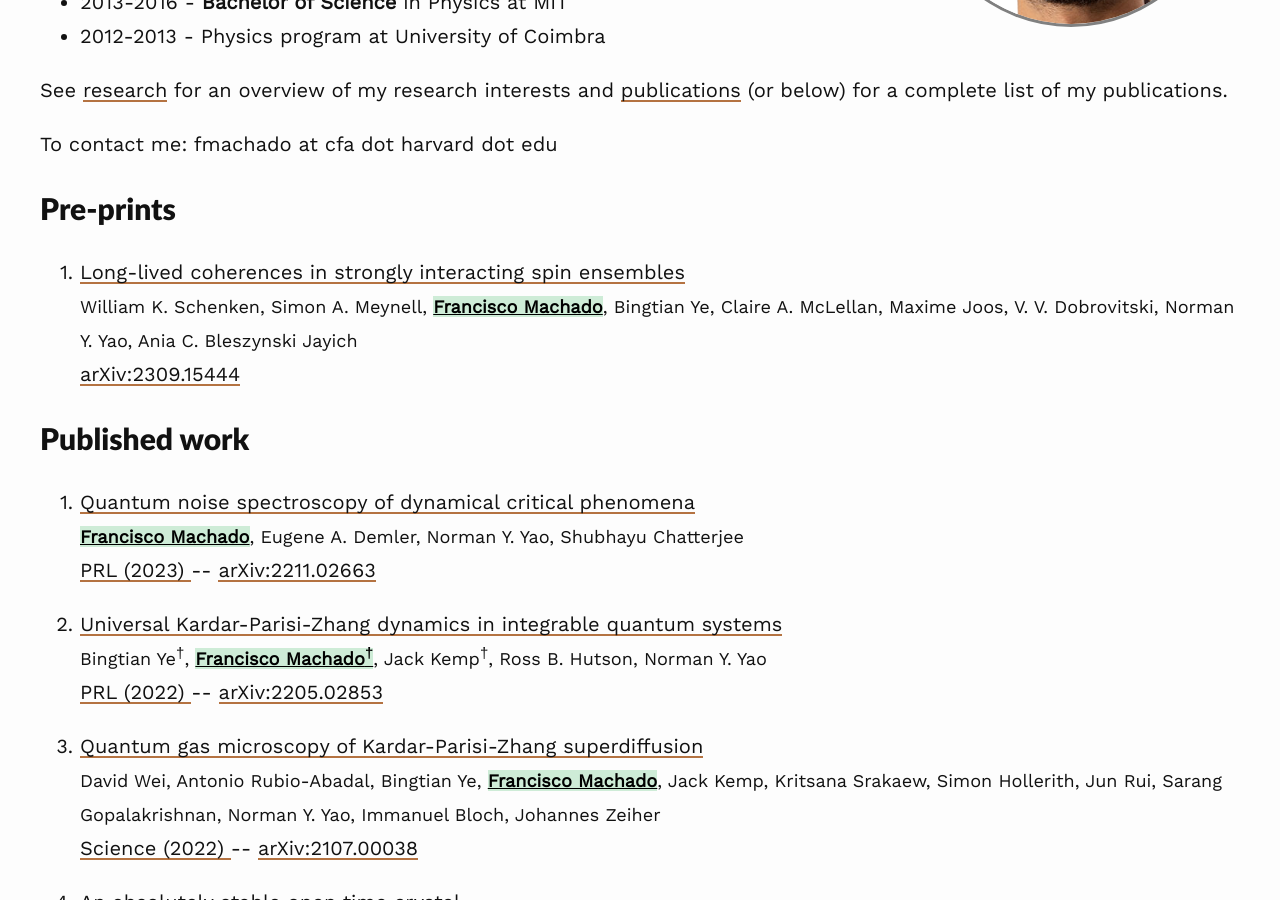
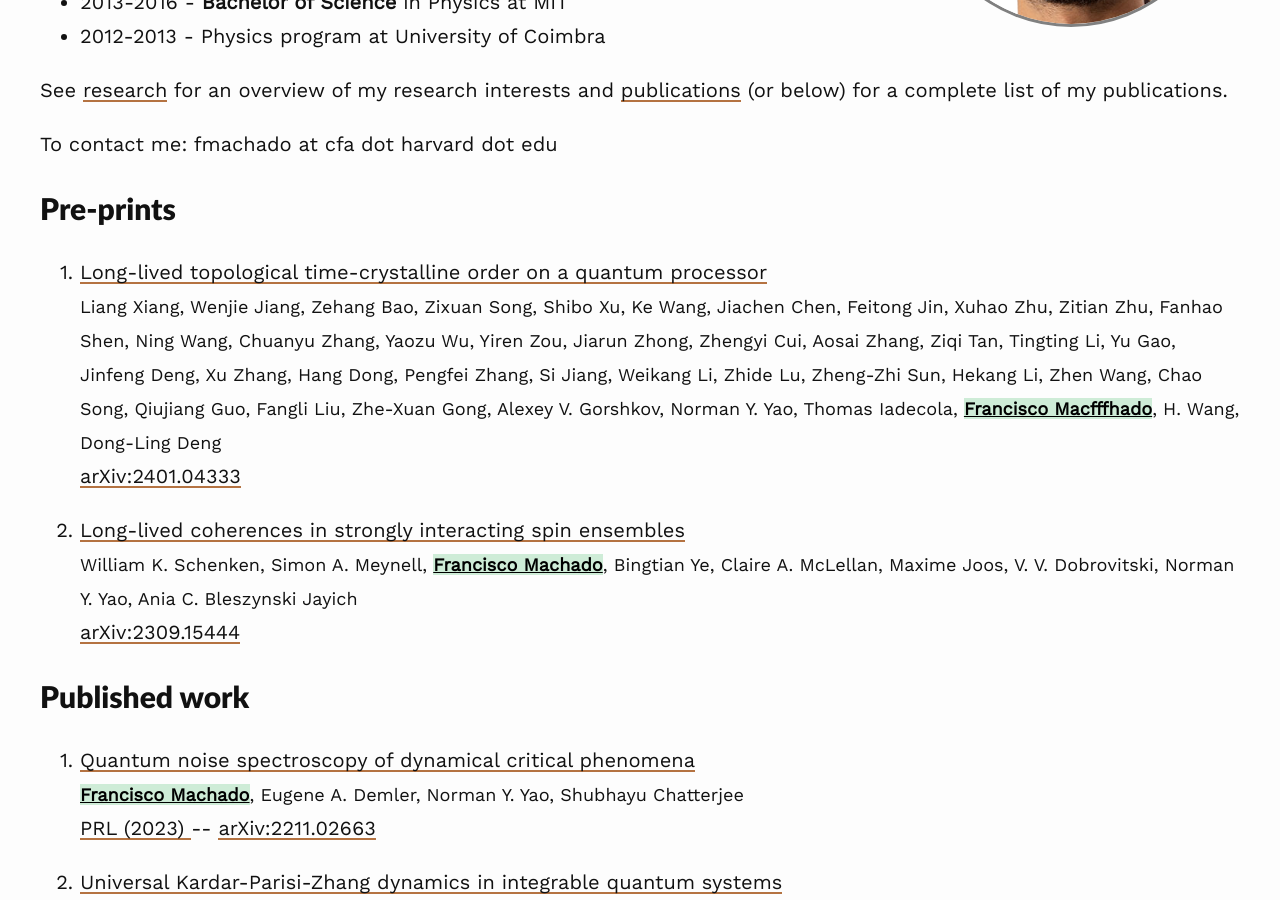
Before and after one commit to flmachado/flmachado.github.io, a Jekyll site: the page built from index.md, in a window 1280 px wide and 900 px high, scrolled down 505 px. Built offline with Jekyll 4.4.1, drawn with Linux system fonts in a browser that asks for light colours; nearby versions of some CDN libraries.

Commit message:
Updated publications

```diff
--- /dev/null
+++ b/_publications/2401.04333.md
@@ -0,0 +1,14 @@
+---
+layout: publication
+peerReview : false
+title : "Long-lived topological time-crystalline order on a quantum processor"
+authors : Liang Xiang, Wenjie Jiang, Zehang Bao, Zixuan Song, Shibo Xu, Ke Wang, Jiachen Chen, Feitong Jin, Xuhao Zhu, Zitian Zhu, Fanhao Shen, Ning Wang, Chuanyu Zhang, Yaozu Wu, Yiren Zou, Jiarun Zhong, Zhengyi Cui, Aosai Zhang, Ziqi Tan, Tingting Li, Yu Gao, Jinfeng Deng, Xu Zhang, Hang Dong, Pengfei Zhang, Si Jiang, Weikang Li, Zhide Lu, Zheng-Zhi Sun, Hekang Li, Zhen Wang, Chao Song, Qiujiang Guo, Fangli Liu, Zhe-Xuan Gong, Alexey V. Gorshkov, Norman Y. Yao, Thomas Iadecola, <mark><u><strong>Francisco Macfffhado</strong></u></mark>, H. Wang, Dong-Ling Deng
+arXivId : arXiv:2401.04333
+arXivLink : https://arxiv.org/abs/2401.04333
+pubName : ""
+pubLink : ""
+pubYear : 2024
+date : 2024-02-18
+---
+
+Topologically ordered phases of matter elude Landau's symmetry-breaking theory, featuring a variety of intriguing properties such as long-range entanglement and intrinsic robustness against local perturbations. Their extension to periodically driven systems gives rise to exotic new phenomena that are forbidden in thermal equilibrium. Here, we report the observation of signatures of such a phenomenon -- a prethermal topologically ordered time crystal -- with programmable superconducting qubits arranged on a square lattice. By periodically driving the superconducting qubits with a surface-code Hamiltonian, we observe discrete time-translation symmetry breaking dynamics that is only manifested in the subharmonic temporal response of nonlocal logical operators. We further connect the observed dynamics to the underlying topological order by measuring a nonzero topological entanglement entropy and studying its subsequent dynamics. Our results demonstrate the potential to explore exotic topologically ordered nonequilibrium phases of matter with noisy intermediate-scale quantum processors.
```
Also changed, not shown: _publications/2309.15444.md (+1 -1 lines).
